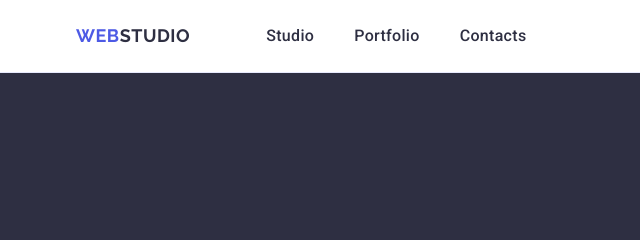
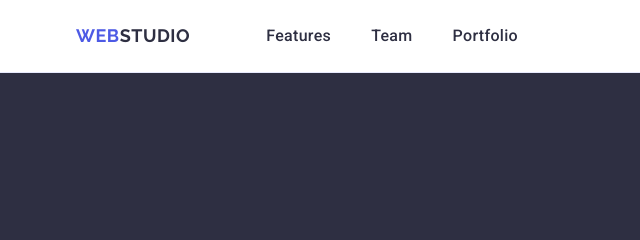
Before and after one commit to fedorstoiets/goit-markup-hw-03, a plain HTML site: page index.html in a window 1280 px wide. Shown: the top 240 px of the page, 0-640 px from the left. Drawn offline with nearby package versions, Linux system fonts and the light colour scheme.

Commit message:
fix(hw03): apply exact automated grading feedback and inherited nav rules

```diff
--- a/index.html
+++ b/index.html
@@ -31,13 +31,13 @@
         <nav class="primary-navigation">
           <ul class="nav-list">
             <li>
-              <a href="#hero" class="nav-link">Studio</a>
+              <a href="#features" class="nav-link">Features</a>
+            </li>
+            <li>
+              <a href="#team" class="nav-link">Team</a>
             </li>
             <li>
               <a href="#portfolio" class="nav-link">Portfolio</a>
-            </li>
-            <li>
-              <a href="#footer" class="nav-link">Contacts</a>
             </li>
           </ul>
         </nav>
```
